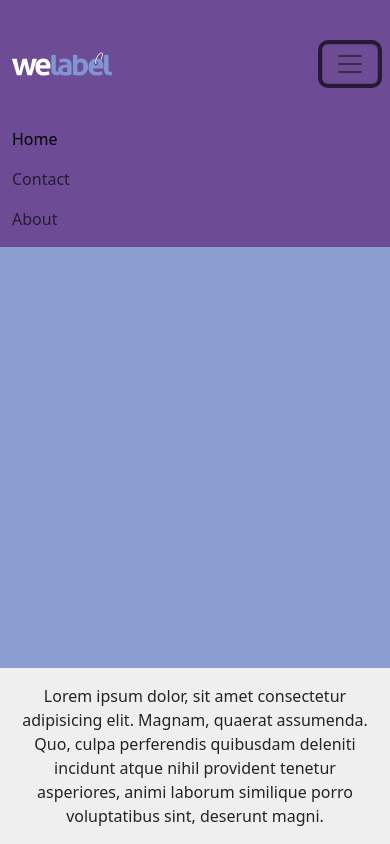
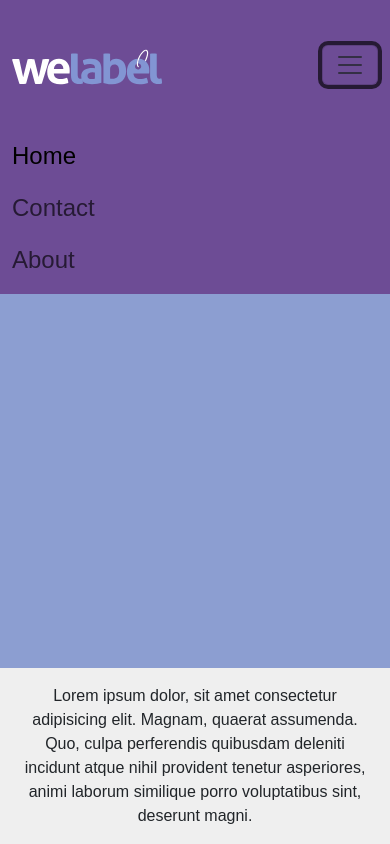
Before and after one commit to jilosius/welabel_site, a plain HTML site: page index.html in a window 390 px wide. Both pictures are taken after a click on the button "Toggle navigation". Drawn offline with nearby package versions, Linux system fonts and the light colour scheme.

Commit message:
Added the header component.

```diff
--- a/components/header.html
+++ b/components/header.html
@@ -0,0 +1,23 @@
+<nav class="navbar navbar-expand-lg">
+  <div class="container-fluid">
+    <a class="navbar-brand" href="index.html">
+      <img src="/assets/images/WELABEL_LOGO3.svg" alt="Logo" width="150" height="100" class="d-inline-block align-text-top" />
+    </a>
+    <button class="navbar-toggler" type="button" data-bs-toggle="collapse" data-bs-target="#navbarNav" aria-controls="navbarNav" aria-expanded="false" aria-label="Toggle navigation">
+      <span class="navbar-toggler-icon"></span>
+    </button>
+    <div class="collapse navbar-collapse align-content-center pt-2" id="navbarNav">
+      <ul class="navbar-nav">
+        <li class="nav-item">
+          <a class="nav-link" id="nav-home" aria-current="page" href="index.html">Home</a>
+        </li>
+        <li class="nav-item">
+          <a class="nav-link" id="nav-contact" href="contact.html">Contact</a>
+        </li>
+        <li class="nav-item">
+          <a class="nav-link" id="nav-about" href="about.html">About</a>
+        </li>
+      </ul>
+    </div>
+  </div>
+</nav>
--- a/css/style.css
+++ b/css/style.css
@@ -13,6 +13,7 @@ html {
 
 
   body {
+    font-family: 'Aller_Bd', sans-serif;
     position: relative;
     margin: 0;
     padding-bottom: 6rem;
@@ -20,7 +21,8 @@ html {
     background: #8C9ED1;
   }
 
-  .custom{
+  .navbar {
+    font-size: 1.5rem;
     background-color: #6D4C95;
   }
 
--- a/index.html
+++ b/index.html
@@ -8,39 +8,10 @@
     <link rel="stylesheet" href="css/style.css" />
   </head>
   <body>
-    <nav class="navbar navbar-expand-lg custom">
-      <div class="container-fluid">
-        <a class="navbar-brand" href="index.html">
-          <img src="/assets/images/WELABEL_LOGO3.svg" alt="Logo" width="100" height="100" class="d-inline-block align-text-top" />
-        </a>
-        <button class="navbar-toggler" type="button" data-bs-toggle="collapse" data-bs-target="#navbarNav" aria-controls="navbarNav" aria-expanded="false" aria-label="Toggle navigation">
-          <span class="navbar-toggler-icon"></span>
-        </button>
-        <div class="collapse navbar-collapse" id="navbarNav">
-          <ul class="navbar-nav">
-            <li class="nav-item">
-              <a class="nav-link active" aria-current="page" href="index.html">Home</a>
-            </li>
-            <li class="nav-item">
-              <a class="nav-link" href="contact.html">Contact</a>
-            </li>
-            <li class="nav-item">
-              <a class="nav-link" href="about.html">About</a>
-            </li>
-          </ul>
-        </div>
-      </div>
-    </nav>
+    <header id="header"></header>
 
-    <div id="footer">
-      <script>
-        fetch('components/footer.html')
-          .then(response => response.text())
-          .then(data => {
-            document.getElementById('footer').innerHTML = data;
-          });
-      </script>
-    </div>
+    <div id="footer"></div>
+    <script src="js/main.js"></script>
     <script src="https://cdn.jsdelivr.net/npm/bootstrap@5.3.3/dist/js/bootstrap.bundle.min.js" integrity="sha384-YvpcrYf0tY3lHB60NNkmXc5s9fDVZLESaAA55NDzOxhy9GkcIdslK1eN7N6jIeHz" crossorigin="anonymous"></script>
   </body>
 </html>
--- a/js/main.js
+++ b/js/main.js
@@ -0,0 +1,36 @@
+fetch("components/header.html")
+  .then((response) => response.text())
+  .then((data) => {
+    document.getElementById("header").innerHTML = data;
+
+    // Now that the header is loaded, we can add the active class
+    const currentPath = window.location.pathname.split("/").pop();
+    const navLinks = document.querySelectorAll(".navbar-nav .nav-link");
+
+    navLinks.forEach((link) => {
+      if (link.getAttribute("href") === currentPath) {
+        link.classList.add("active");
+      } else {
+        link.classList.remove("active");
+      }
+    });
+  });
+
+fetch("components/footer.html")
+  .then((response) => response.text())
+  .then((data) => {
+    document.getElementById("footer").innerHTML = data;
+  });
+
+document.addEventListener("DOMContentLoaded", function () {
+  const currentPath = window.location.pathname.split("/").pop(); // Get the current page
+  const navLinks = document.querySelectorAll(".navbar-nav .nav-link");
+
+  navLinks.forEach((link) => {
+    if (link.getAttribute("href") === currentPath) {
+      link.classList.add("active");
+    } else {
+      link.classList.remove("active");
+    }
+  });
+});
```
Also changed, not shown: about.html (+3 -33 lines), contact.html (+3 -32 lines).
